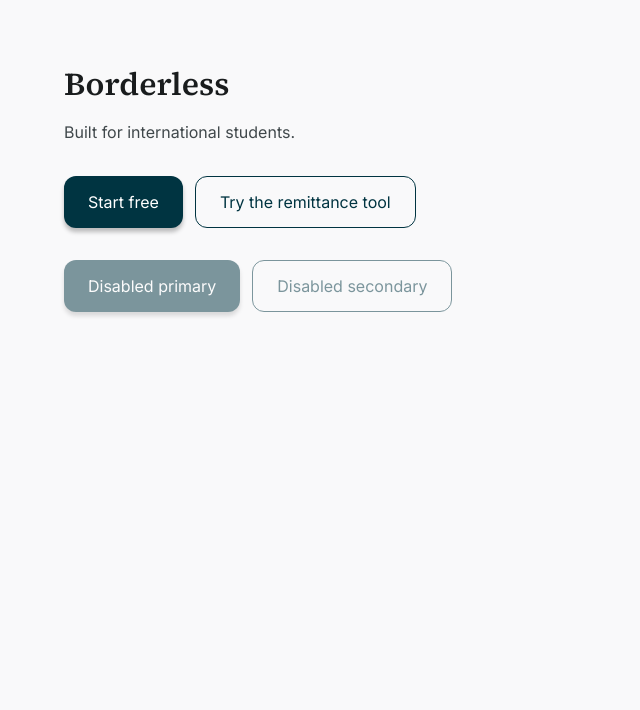
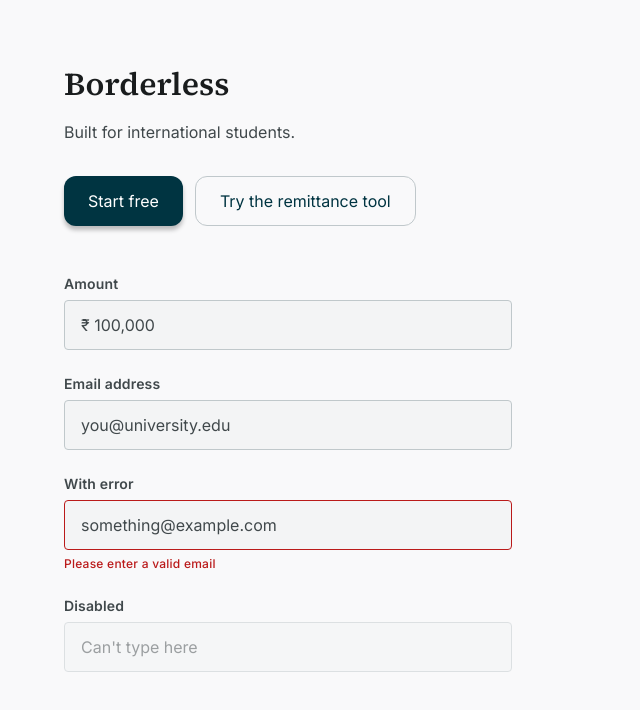
Before and after one commit to Neev2507/Borderless, a Next.js app: page / in a window 1280 px wide. Shown: the top 710 px of the page, without its empty margins (0-640 px from the left). Built offline with nearby package versions, Linux system fonts and the light colour scheme.

Commit message:
added button and input components

```diff
--- a/app/page.tsx
+++ b/app/page.tsx
@@ -1,6 +1,13 @@
+"use client";
+
+import { useState } from "react";
 import { Button } from "@/components/button";
+import { Input } from "@/components/input";
 
 export default function Home() {
+  const [amount, setAmount] = useState("");
+  const [email, setEmail] = useState("");
+
   return (
     <div className="min-h-screen bg-surface p-16">
       <h1 className="text-headline-lg text-on-surface font-serif mb-4">
@@ -10,14 +17,42 @@
         Built for international students.
       </p>
 
-      <div className="flex gap-3">
+      <div className="flex gap-3 mb-12">
         <Button variant="primary">Start free</Button>
         <Button variant="secondary">Try the remittance tool</Button>
       </div>
 
-      <div className="mt-8 flex gap-3">
-        <Button variant="primary" disabled>Disabled primary</Button>
-        <Button variant="secondary" disabled>Disabled secondary</Button>
+      <div className="max-w-md flex flex-col gap-6">
+        <Input
+          label="Amount"
+          placeholder="₹ 100,000"
+          value={amount}
+          onChange={setAmount}
+        />
+
+        <Input
+          label="Email address"
+          placeholder="you@university.edu"
+          type="email"
+          value={email}
+          onChange={setEmail}
+        />
+
+        <Input
+          label="With error"
+          placeholder="something@example.com"
+          value=""
+          onChange={() => {}}
+          error="Please enter a valid email"
+        />
+
+        <Input
+          label="Disabled"
+          placeholder="Can't type here"
+          value=""
+          onChange={() => {}}
+          disabled
+        />
       </div>
     </div>
   );
--- a/components/button.tsx
+++ b/components/button.tsx
@@ -14,13 +14,13 @@
   type = "button",
 }: ButtonProps) {
   const base =
-    "px-6 py-[13px] rounded-md font-sans text-base font-normal leading-6 transition-opacity disabled:opacity-50 disabled:cursor-not-allowed";
+    "rounded-md font-sans text-base font-normal leading-6 transition-opacity disabled:opacity-50 disabled:cursor-not-allowed";
 
   const variants = {
     primary:
-      "bg-primary text-on-primary shadow-[0_4px_4px_0_rgba(0,0,0,0.25)] hover:opacity-90",
+      "bg-primary text-on-primary px-6 py-[13px] shadow-[0_4px_4px_0_rgba(0,0,0,0.25)] hover:opacity-90",
     secondary:
-      "bg-transparent border border-primary text-primary hover:bg-primary/5",
+      "bg-transparent border border-outline-variant text-primary px-6 py-3 hover:bg-primary/5",
   };
 
   return (
--- /dev/null
+++ b/components/input.tsx
@@ -0,0 +1,56 @@
+type InputProps = {
+  label?: string;
+  placeholder?: string;
+  value: string;
+  onChange: (value: string) => void;
+  type?: "text" | "email" | "password" | "number";
+  error?: string;
+  disabled?: boolean;
+};
+
+export function Input({
+  label,
+  placeholder,
+  value,
+  onChange,
+  type = "text",
+  error,
+  disabled = false,
+}: InputProps) {
+  return (
+    <div className="flex flex-col gap-1.5">
+      {label && (
+        <label className="font-sans text-sm font-semibold leading-5 tracking-[0.01em] text-on-surface-variant">
+          {label}
+        </label>
+      )}
+
+      <input
+        type={type}
+        value={value}
+        onChange={(e) => onChange(e.target.value)}
+        placeholder={placeholder}
+        disabled={disabled}
+        className={`
+          font-sans text-base font-normal leading-6
+          bg-surface-low text-on-surface
+          px-4 py-3 rounded
+          border outline-none
+          transition-colors
+          disabled:opacity-50 disabled:cursor-not-allowed
+          placeholder:text-on-surface-variant
+          ${error
+            ? "border-error focus:border-error"
+            : "border-outline-variant focus:border-primary"
+          }
+        `}
+      />
+
+      {error && (
+        <span className="font-sans text-xs font-medium leading-4 tracking-[0.02em] text-error">
+          {error}
+        </span>
+      )}
+    </div>
+  );
+}
```
